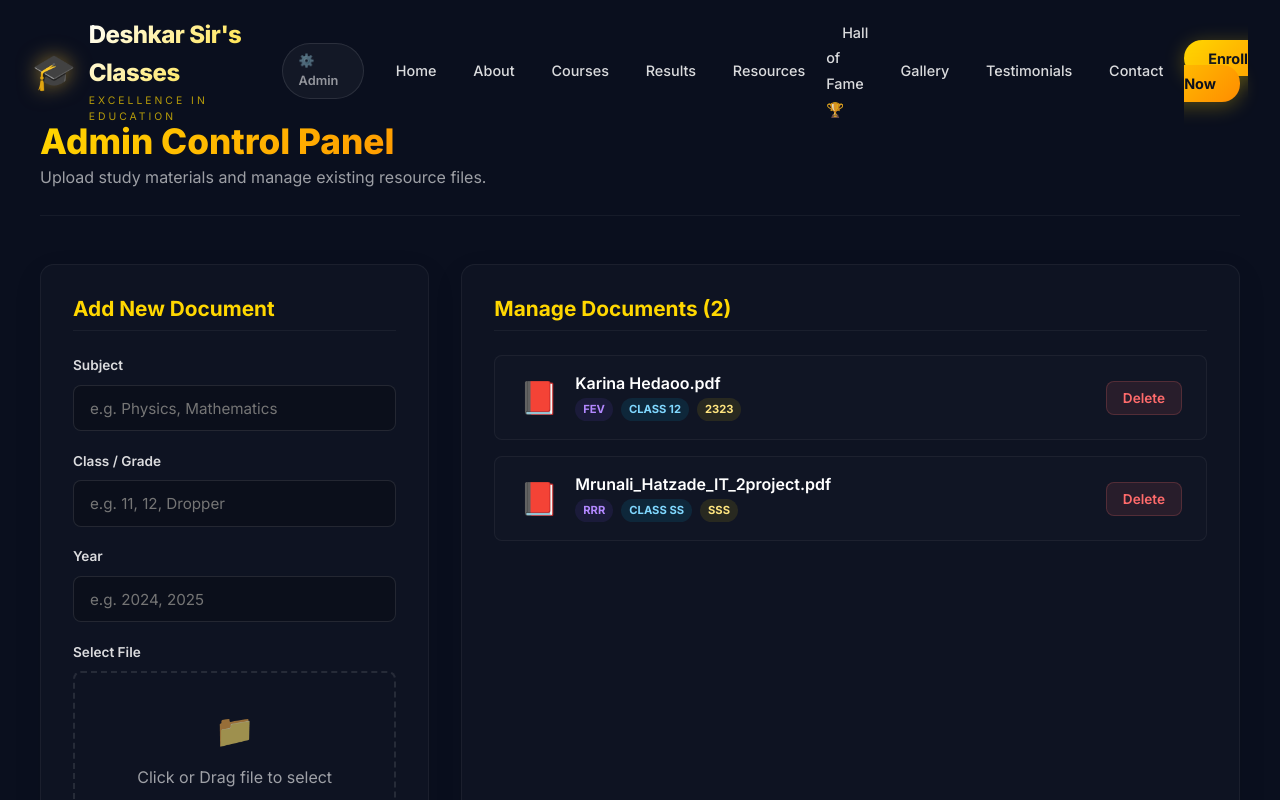
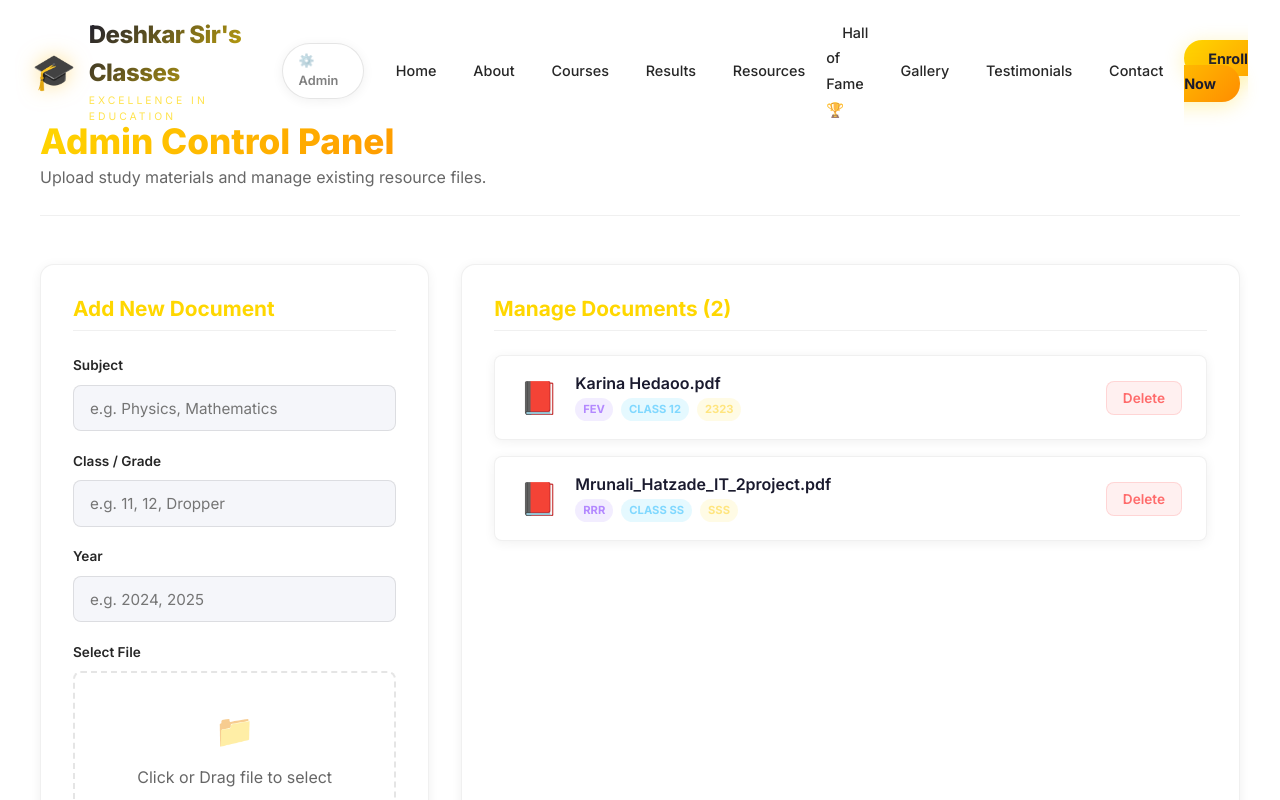
Before and after one commit to mrunali-hatzade/deshkar-sir-classes-, a Next.js app: page /admin in a window 1280 px wide. Shown: the top 800 px of the page. Built offline with nearby package versions, Linux system fonts and the light colour scheme.

Commit message:
Convert entire site from dark theme to consistent light/white theme

```diff
--- a/src/app/admin/Admin.module.css
+++ b/src/app/admin/Admin.module.css
@@ -1,7 +1,7 @@
 .container {
   min-height: 100vh;
-  background-color: #0a0f1e;
-  color: white;
+  background-color: #ffffff;
+  color: #1a1a2e;
   padding: 120px 2rem 4rem 2rem;
   font-family: var(--font-primary);
 }
@@ -16,7 +16,7 @@
   justify-content: space-between;
   align-items: center;
   margin-bottom: 3rem;
-  border-bottom: 1px solid rgba(255, 255, 255, 0.05);
+  border-bottom: 1px solid rgba(0, 0, 0, 0.06);
   padding-bottom: 1.5rem;
 }
 
@@ -48,11 +48,11 @@
 }
 
 .sectionCard {
-  background: rgba(255, 255, 255, 0.02);
-  border: 1px solid rgba(255, 255, 255, 0.05);
+  background: #ffffff;
+  border: 1px solid rgba(0, 0, 0, 0.06);
   border-radius: var(--border-radius-md);
   padding: 2rem;
-  box-shadow: var(--shadow-md);
+  box-shadow: 0 2px 12px rgba(0, 0, 0, 0.06);
 }
 
 .sectionTitle {
@@ -60,7 +60,7 @@
   font-weight: 700;
   margin-bottom: 1.5rem;
   color: var(--color-gold);
-  border-bottom: 1px solid rgba(255, 255, 255, 0.05);
+  border-bottom: 1px solid rgba(0, 0, 0, 0.06);
   padding-bottom: 0.5rem;
 }
 
@@ -83,11 +83,11 @@
 }
 
 .input, .select {
-  background: rgba(0, 0, 0, 0.2);
-  border: 1px solid rgba(255, 255, 255, 0.1);
+  background: #f5f6fa;
+  border: 1px solid rgba(0, 0, 0, 0.1);
   border-radius: var(--border-radius-sm);
   padding: 0.8rem 1rem;
-  color: white;
+  color: #1a1a2e;
   font-family: inherit;
   font-size: 0.95rem;
   outline: none;
@@ -100,7 +100,7 @@
 
 .fileInputContainer {
   position: relative;
-  border: 2px dashed rgba(255, 255, 255, 0.1);
+  border: 2px dashed rgba(0, 0, 0, 0.1);
   border-radius: var(--border-radius-sm);
   padding: 2rem 1rem;
   text-align: center;
@@ -110,7 +110,7 @@
 
 .fileInputContainer:hover {
   border-color: var(--color-gold);
-  background: rgba(255, 215, 0, 0.02);
+  background: rgba(255, 215, 0, 0.08);
 }
 
 .fileInput {
@@ -137,7 +137,7 @@
 
 .uploadBtn {
   background: linear-gradient(135deg, #ffd700 0%, #ff8c00 100%);
-  color: #0a0f1e;
+  color: #1a1a2e;
   font-weight: 700;
   padding: 0.9rem;
   border-radius: var(--border-radius-sm);
@@ -186,18 +186,19 @@
 }
 
 .documentItem {
-  background: rgba(255, 255, 255, 0.01);
-  border: 1px solid rgba(255, 255, 255, 0.05);
+  background: #ffffff;
+  border: 1px solid rgba(0, 0, 0, 0.06);
   border-radius: var(--border-radius-sm);
   padding: 1rem 1.5rem;
   display: flex;
   justify-content: space-between;
   align-items: center;
   transition: border-color var(--transition-base);
+  box-shadow: 0 2px 12px rgba(0, 0, 0, 0.06);
 }
 
 .documentItem:hover {
-  border-color: rgba(255, 255, 255, 0.1);
+  border-color: rgba(0, 0, 0, 0.1);
 }
 
 .docInfo {
@@ -276,6 +277,6 @@
   text-align: center;
   padding: 3rem;
   color: var(--color-text-muted);
-  border: 1px dashed rgba(255, 255, 255, 0.05);
+  border: 1px dashed rgba(0, 0, 0, 0.06);
   border-radius: var(--border-radius-sm);
 }
--- a/src/app/globals.css
+++ b/src/app/globals.css
@@ -10,7 +10,7 @@
 }
 
 :root {
-  --color-primary: #0a0f1e;
+  --color-primary: #ffffff;
   --color-gold: #ffd700;
   --color-gold-dark: #d4a017;
   --color-orange: #ff8c00;
@@ -18,10 +18,10 @@
   --color-purple: #7c4dff;
   --color-green: #00e676;
   --color-red: #ff6b6b;
-  --color-text-light: rgba(255, 255, 255, 0.85);
-  --color-text-muted: rgba(255, 255, 255, 0.6);
+  --color-text-light: rgba(0, 0, 0, 0.85);
+  --color-text-muted: rgba(0, 0, 0, 0.6);
   --color-bg-light: #f8f9fc;
-  --color-bg-dark: #0a0f1e;
+  --color-bg-dark: #ffffff;
   --font-primary: 'Inter', -apple-system, BlinkMacSystemFont, 'Segoe UI', Roboto, sans-serif;
   --border-radius-sm: 8px;
   --border-radius-md: 14px;
@@ -100,7 +100,7 @@
 /* ===== Selection ===== */
 ::selection {
   background: rgba(255, 215, 0, 0.3);
-  color: #0a0f1e;
+  color: #1a1a2e;
 }
 
 /* ===== Accessibility ===== */
--- a/src/app/resources/Resources.module.css
+++ b/src/app/resources/Resources.module.css
@@ -1,7 +1,7 @@
 .container {
   min-height: 100vh;
-  background-color: #0a0f1e;
-  color: white;
+  background-color: #ffffff;
+  color: #1a1a2e;
   padding: 120px 2rem 4rem 2rem;
   font-family: var(--font-primary);
 }
@@ -32,15 +32,16 @@
 }
 
 .filterSection {
-  background: rgba(255, 255, 255, 0.03);
+  background: #ffffff;
   backdrop-filter: blur(10px);
-  border: 1px solid rgba(255, 255, 255, 0.05);
+  border: 1px solid rgba(0, 0, 0, 0.06);
   border-radius: var(--border-radius-md);
   padding: 1.5rem;
   margin-bottom: 2.5rem;
   display: grid;
   grid-template-columns: repeat(auto-fit, minmax(200px, 1fr));
   gap: 1.2rem;
+  box-shadow: 0 2px 12px rgba(0, 0, 0, 0.06);
 }
 
 .inputGroup {
@@ -58,11 +59,11 @@
 }
 
 .input, .select {
-  background: rgba(0, 0, 0, 0.2);
-  border: 1px solid rgba(255, 255, 255, 0.1);
+  background: #f5f6fa;
+  border: 1px solid rgba(0, 0, 0, 0.1);
   border-radius: var(--border-radius-sm);
   padding: 0.8rem 1rem;
-  color: white;
+  color: #1a1a2e;
   font-family: inherit;
   font-size: 0.95rem;
   outline: none;
@@ -74,8 +75,8 @@
 }
 
 .select option {
-  background: #0a0f1e;
-  color: white;
+  background: #ffffff;
+  color: #1a1a2e;
 }
 
 .grid {
@@ -85,20 +86,21 @@
 }
 
 .card {
-  background: rgba(255, 255, 255, 0.02);
-  border: 1px solid rgba(255, 255, 255, 0.05);
+  background: #ffffff;
+  border: 1px solid rgba(0, 0, 0, 0.06);
   border-radius: var(--border-radius-md);
   padding: 1.5rem;
   display: flex;
   flex-direction: column;
   justify-content: space-between;
   transition: transform var(--transition-base), box-shadow var(--transition-base), border-color var(--transition-base);
+  box-shadow: 0 2px 12px rgba(0, 0, 0, 0.06);
 }
 
 .card:hover {
   transform: translateY(-5px);
   border-color: rgba(255, 215, 0, 0.3);
-  box-shadow: 0 10px 30px rgba(0, 0, 0, 0.5), 0 0 20px rgba(255, 215, 0, 0.05);
+  box-shadow: 0 10px 30px rgba(0, 0, 0, 0.1), 0 0 20px rgba(255, 215, 0, 0.05);
 }
 
 .fileIcon {
@@ -116,7 +118,7 @@
   font-weight: 700;
   margin-bottom: 0.5rem;
   word-break: break-all;
-  color: white;
+  color: #1a1a2e;
 }
 
 .metaTags {
@@ -130,7 +132,7 @@
   font-weight: 600;
   padding: 0.2rem 0.6rem;
   border-radius: 50px;
-  background: rgba(255, 255, 255, 0.05);
+  background: rgba(0, 0, 0, 0.06);
   color: var(--color-text-light);
 }
 
@@ -158,7 +160,7 @@
   justify-content: center;
   gap: 0.5rem;
   background: linear-gradient(135deg, #ffd700 0%, #ff8c00 100%);
-  color: #0a0f1e;
+  color: #1a1a2e;
   font-weight: 700;
   text-decoration: none;
   padding: 0.8rem 1.2rem;
@@ -176,8 +178,8 @@
   text-align: center;
   grid-column: 1 / -1;
   padding: 4rem 2rem;
-  background: rgba(255, 255, 255, 0.01);
-  border: 1px dashed rgba(255, 255, 255, 0.1);
+  background: #ffffff;
+  border: 1px dashed rgba(0, 0, 0, 0.1);
   border-radius: var(--border-radius-md);
   color: var(--color-text-muted);
 }
--- a/src/components/Contact.module.css
+++ b/src/components/Contact.module.css
@@ -1,6 +1,6 @@
 .contact {
   padding: 7rem 2rem;
-  background: #0a0f1e;
+  background: #ffffff;
   position: relative;
   overflow: hidden;
 }
@@ -13,7 +13,7 @@
   width: 600px;
   height: 600px;
   border-radius: 50%;
-  background: radial-gradient(circle, rgba(255, 215, 0, 0.06), transparent 70%);
+  background: radial-gradient(circle, rgba(255, 215, 0, 0.08), transparent 70%);
   pointer-events: none;
 }
 
@@ -52,7 +52,7 @@
 .title {
   font-size: clamp(2rem, 3.5vw, 2.8rem);
   font-weight: 900;
-  color: white;
+  color: #1a1a2e;
   line-height: 1.2;
   margin-bottom: 1rem;
 }
@@ -66,7 +66,7 @@
 
 .desc {
   font-size: 1.05rem;
-  color: rgba(255, 255, 255, 0.6);
+  color: rgba(0, 0, 0, 0.55);
   line-height: 1.8;
   margin-bottom: 2rem;
 }
@@ -81,14 +81,15 @@
   display: flex;
   gap: 1rem;
   padding: 1.2rem;
-  background: rgba(255, 255, 255, 0.04);
-  border: 1px solid rgba(255, 255, 255, 0.06);
+  background: #ffffff;
+  box-shadow: 0 2px 12px rgba(0,0,0,0.06);
+  border: 1px solid rgba(0, 0, 0, 0.07);
   border-radius: 16px;
   transition: all 0.3s ease;
 }
 
 .infoCard:hover {
-  background: rgba(255, 255, 255, 0.08);
+  background: #ffffff;
   border-color: rgba(255, 215, 0, 0.15);
 }
 
@@ -100,13 +101,13 @@
 .infoCard h4 {
   font-size: 0.9rem;
   font-weight: 700;
-  color: white;
+  color: #1a1a2e;
   margin: 0 0 0.3rem;
 }
 
 .infoCard p {
   font-size: 0.8rem;
-  color: rgba(255, 255, 255, 0.5);
+  color: rgba(0, 0, 0, 0.45);
   margin: 0;
   line-height: 1.5;
 }
@@ -119,8 +120,9 @@
 
 .form {
   padding: 2.5rem;
-  background: rgba(255, 255, 255, 0.04);
-  border: 1px solid rgba(255, 255, 255, 0.08);
+  background: #ffffff;
+  box-shadow: 0 2px 12px rgba(0,0,0,0.06);
+  border: 1px solid rgba(0, 0, 0, 0.08);
   border-radius: 24px;
   backdrop-filter: blur(20px);
 }
@@ -128,7 +130,7 @@
 .form h3 {
   font-size: 1.5rem;
   font-weight: 800;
-  color: white;
+  color: #1a1a2e;
   margin: 0 0 1.5rem;
   text-align: center;
 }
@@ -152,7 +154,7 @@
 .inputGroup label {
   font-size: 0.8rem;
   font-weight: 600;
-  color: rgba(255, 255, 255, 0.6);
+  color: rgba(0, 0, 0, 0.55);
   text-transform: uppercase;
   letter-spacing: 1px;
 }
@@ -161,10 +163,10 @@
 .inputGroup select,
 .inputGroup textarea {
   padding: 0.9rem 1.2rem;
-  background: rgba(255, 255, 255, 0.06);
-  border: 1px solid rgba(255, 255, 255, 0.1);
+  background: #f5f6fa;
+  border: 1px solid rgba(0, 0, 0, 0.1);
   border-radius: 12px;
-  color: white;
+  color: #1a1a2e;
   font-size: 0.95rem;
   font-family: inherit;
   transition: all 0.3s ease;
@@ -173,14 +175,14 @@
 
 .inputGroup input::placeholder,
 .inputGroup textarea::placeholder {
-  color: rgba(255, 255, 255, 0.3);
+  color: rgba(0, 0, 0, 0.35);
 }
 
 .inputGroup input:focus,
 .inputGroup select:focus,
 .inputGroup textarea:focus {
   border-color: rgba(255, 215, 0, 0.5);
-  background: rgba(255, 255, 255, 0.08);
+  background: #ffffff;
   box-shadow: 0 0 0 3px rgba(255, 215, 0, 0.1);
 }
 
@@ -189,8 +191,8 @@
 }
 
 .inputGroup select option {
-  background: #1a1f35;
-  color: white;
+  background: #ffffff;
+  color: #1a1a2e;
 }
 
 .inputGroup textarea {
@@ -203,7 +205,7 @@
   margin-top: 1.5rem;
   padding: 1rem;
   background: linear-gradient(135deg, #ffd700, #ff8c00);
-  color: #0a0f1e;
+  color: #1a1a2e;
   font-weight: 800;
   font-size: 1.05rem;
   border: none;
@@ -222,27 +224,28 @@
   text-align: center;
   margin-top: 1rem;
   font-size: 0.8rem;
-  color: rgba(255, 255, 255, 0.4);
+  color: rgba(0, 0, 0, 0.4);
 }
 
 .mapSection {
   margin-top: 2rem;
   padding: 1.5rem;
-  background: rgba(255, 255, 255, 0.04);
-  border: 1px solid rgba(255, 255, 255, 0.06);
+  background: #ffffff;
+  box-shadow: 0 2px 12px rgba(0,0,0,0.06);
+  border: 1px solid rgba(0, 0, 0, 0.07);
   border-radius: 20px;
   transition: all 0.3s ease;
 }
 
 .mapSection:hover {
   border-color: rgba(255, 215, 0, 0.15);
-  background: rgba(255, 255, 255, 0.06);
+  background: #ffffff;
 }
 
 .mapTitle {
   font-size: 1.1rem;
   font-weight: 700;
-  color: white;
+  color: #1a1a2e;
   margin: 0 0 1rem;
 }
 
@@ -264,7 +267,7 @@
   margin-top: 1rem;
   padding: 0.7rem 1.5rem;
   background: linear-gradient(135deg, #ffd700, #ff8c00);
-  color: #0a0f1e;
+  color: #1a1a2e;
   font-weight: 700;
   font-size: 0.9rem;
   border: none;
--- a/src/components/Courses.module.css
+++ b/src/components/Courses.module.css
@@ -1,6 +1,6 @@
 .courses {
   padding: 7rem 2rem;
-  background: #0a0f1e;
+  background: #ffffff;
   position: relative;
   overflow: hidden;
 }
@@ -45,7 +45,7 @@
 .title {
   font-size: clamp(2rem, 4vw, 3rem);
   font-weight: 900;
-  color: white;
+  color: #1a1a2e;
   margin-bottom: 1rem;
 }
 
@@ -58,7 +58,7 @@
 
 .desc {
   font-size: 1.05rem;
-  color: rgba(255, 255, 255, 0.6);
+  color: rgba(0, 0, 0, 0.55);
   max-width: 600px;
   margin: 0 auto;
   line-height: 1.7;
@@ -73,8 +73,9 @@
 .card {
   position: relative;
   padding: 2rem;
-  background: rgba(255, 255, 255, 0.04);
-  border: 1px solid rgba(255, 255, 255, 0.08);
+  background: #ffffff;
+  box-shadow: 0 2px 12px rgba(0,0,0,0.06);
+  border: 1px solid rgba(0, 0, 0, 0.08);
   border-radius: 20px;
   overflow: hidden;
   transition: all 0.4s cubic-bezier(0.4, 0, 0.2, 1);
@@ -85,7 +86,7 @@
 .card:hover {
   transform: translateY(-8px) !important;
   border-color: rgba(255, 215, 0, 0.2);
-  background: rgba(255, 255, 255, 0.06);
+  background: #ffffff;
   box-shadow: 0 20px 60px rgba(0, 0, 0, 0.3);
 }
 
@@ -124,7 +125,7 @@
 .cardTitle {
   font-size: 1.3rem;
   font-weight: 800;
-  color: white;
+  color: #1a1a2e;
   margin-bottom: 0.5rem;
 }
 
@@ -142,7 +143,7 @@
 
 .cardPricePeriod {
   font-size: 0.85rem;
-  color: rgba(255, 255, 255, 0.6);
+  color: rgba(0, 0, 0, 0.55);
 }
 
 .cardMeta {
@@ -153,12 +154,12 @@
 
 .cardMeta span {
   font-size: 0.8rem;
-  color: rgba(255, 255, 255, 0.5);
+  color: rgba(0, 0, 0, 0.45);
 }
 
 .cardDesc {
   font-size: 0.9rem;
-  color: rgba(255, 255, 255, 0.55);
+  color: rgba(0, 0, 0, 0.5);
   line-height: 1.6;
   margin-bottom: 1.2rem;
 }
@@ -171,7 +172,7 @@
 
 .cardFeatures li {
   font-size: 0.82rem;
-  color: rgba(255, 255, 255, 0.6);
+  color: rgba(0, 0, 0, 0.55);
   padding: 0.3rem 0;
   display: flex;
   align-items: center;
@@ -190,7 +191,7 @@
   text-align: center;
   padding: 0.75rem 1.5rem;
   border-radius: 12px;
-  color: #0a0f1e;
+  color: #1a1a2e;
   font-weight: 700;
   font-size: 0.9rem;
   text-decoration: none;
--- a/src/components/Footer.tsx
+++ b/src/components/Footer.tsx
@@ -5,7 +5,7 @@
     <footer className={styles.footer}>
       <div className={styles.footerWave}>
         <svg viewBox="0 0 1440 120" preserveAspectRatio="none">
-          <path d="M0,60 C360,120 720,0 1080,60 C1260,90 1380,30 1440,60 L1440,120 L0,120 Z" fill="rgba(10,15,30,1)"/>
+          <path d="M0,60 C360,120 720,0 1080,60 C1260,90 1380,30 1440,60 L1440,120 L0,120 Z" fill="rgba(245,246,250,1)"/>
         </svg>
       </div>
       <div className={styles.container}>
--- a/src/components/Hero.module.css
+++ b/src/components/Hero.module.css
@@ -19,9 +19,9 @@
   z-index: 1;
   background: linear-gradient(
     135deg,
-    rgba(10, 15, 30, 0.95) 0%,
-    rgba(10, 15, 30, 0.7) 40%,
-    rgba(20, 30, 60, 0.6) 100%
+    rgba(255, 255, 255, 0.95) 0%,
+    rgba(255, 255, 255, 0.7) 40%,
+    rgba(255, 255, 255, 0.6) 100%
   );
 }
 
@@ -86,7 +86,7 @@
 .title {
   font-size: clamp(2.5rem, 6vw, 4.5rem);
   font-weight: 900;
-  color: white;
+  color: #1a1a2e;
   line-height: 1.15;
   margin-bottom: 1.5rem;
   letter-spacing: -1px;
@@ -111,7 +111,7 @@
 
 .subtitle {
   font-size: clamp(1rem, 2vw, 1.2rem);
-  color: rgba(255, 255, 255, 0.75);
+  color: rgba(0, 0, 0, 0.7);
   max-width: 700px;
   margin: 0 auto 2.5rem;
   line-height: 1.8;
@@ -137,7 +137,7 @@
   gap: 0.5rem;
   padding: 1rem 2.5rem;
   background: linear-gradient(135deg, #ffd700 0%, #ff8c00 100%);
-  color: #0a0f1e;
+  color: #1a1a2e;
   font-weight: 700;
   font-size: 1.05rem;
   border-radius: 50px;
@@ -163,20 +163,21 @@
   display: inline-flex;
   align-items: center;
   padding: 1rem 2.5rem;
-  background: rgba(255, 255, 255, 0.08);
-  color: white;
+  background: #ffffff;
+  color: #1a1a2e;
   font-weight: 600;
   font-size: 1.05rem;
   border-radius: 50px;
   text-decoration: none;
-  border: 1px solid rgba(255, 255, 255, 0.2);
+  border: 1px solid rgba(0, 0, 0, 0.15);
   transition: all 0.3s ease;
   backdrop-filter: blur(10px);
+  box-shadow: 0 2px 12px rgba(0,0,0,0.06);
 }
 
 .secondaryBtn:hover {
-  background: rgba(255, 255, 255, 0.15);
-  border-color: rgba(255, 255, 255, 0.4);
+  background: #f5f6fa;
+  border-color: rgba(0, 0, 0, 0.2);
   transform: translateY(-3px);
 }
 
@@ -186,10 +187,11 @@
   justify-content: center;
   gap: 2rem;
   padding: 2rem 3rem;
-  background: rgba(255, 255, 255, 0.05);
+  background: #ffffff;
   backdrop-filter: blur(20px);
   border-radius: 20px;
-  border: 1px solid rgba(255, 255, 255, 0.08);
+  border: 1px solid rgba(0, 0, 0, 0.08);
+  box-shadow: 0 2px 12px rgba(0,0,0,0.06);
   opacity: 0;
   transform: translateY(30px);
   transition: all 0.8s cubic-bezier(0.4, 0, 0.2, 1) 0.6s;
@@ -213,7 +215,7 @@
 
 .statLabel {
   font-size: 0.8rem;
-  color: rgba(255, 255, 255, 0.6);
+  color: rgba(0, 0, 0, 0.55);
   text-transform: uppercase;
   letter-spacing: 1px;
 }
@@ -221,7 +223,7 @@
 .statDivider {
   width: 1px;
   height: 40px;
-  background: rgba(255, 255, 255, 0.15);
+  background: rgba(0, 0, 0, 0.12);
 }
 
 .visible .badge,
@@ -248,7 +250,7 @@
 }
 
 .scrollIndicator span {
-  color: rgba(255, 255, 255, 0.4);
+  color: rgba(0, 0, 0, 0.4);
   font-size: 0.7rem;
   text-transform: uppercase;
   letter-spacing: 2px;
@@ -257,7 +259,7 @@
 .scrollMouse {
   width: 24px;
   height: 38px;
-  border: 2px solid rgba(255, 255, 255, 0.3);
+  border: 2px solid rgba(0, 0, 0, 0.3);
   border-radius: 12px;
   display: flex;
   justify-content: center;
--- a/src/components/Navbar.module.css
+++ b/src/components/Navbar.module.css
@@ -10,12 +10,12 @@
 }
 
 .navbar.scrolled {
-  background: rgba(10, 15, 30, 0.92);
+  background: rgba(255, 255, 255, 0.95);
   backdrop-filter: blur(20px) saturate(180%);
   -webkit-backdrop-filter: blur(20px) saturate(180%);
-  box-shadow: 0 4px 30px rgba(0, 0, 0, 0.3);
+  box-shadow: 0 4px 30px rgba(0, 0, 0, 0.08);
   padding: 0.6rem 0;
-  border-bottom: 1px solid rgba(255, 255, 255, 0.05);
+  border-bottom: 1px solid rgba(0, 0, 0, 0.06);
 }
 
 .container {
@@ -32,7 +32,7 @@
   align-items: center;
   gap: 0.8rem;
   text-decoration: none;
-  color: white;
+  color: #1a1a2e;
 }
 
 .logoIcon {
@@ -49,7 +49,7 @@
   font-size: 1.5rem;
   font-weight: 800;
   letter-spacing: -0.5px;
-  background: linear-gradient(135deg, #fff 0%, #ffd700 100%);
+  background: linear-gradient(135deg, #1a1a2e 0%, #ffd700 100%);
   -webkit-background-clip: text;
   -webkit-text-fill-color: transparent;
   background-clip: text;
@@ -69,15 +69,16 @@
   gap: 0.4rem;
   font-size: 0.8rem;
   font-weight: 600;
-  color: rgba(255, 255, 255, 0.55);
-  background: rgba(255, 255, 255, 0.04);
-  border: 1px solid rgba(255, 255, 255, 0.1);
+  color: rgba(0, 0, 0, 0.5);
+  background: #ffffff;
+  border: 1px solid rgba(0, 0, 0, 0.1);
   padding: 0.4rem 1rem;
   border-radius: 50px;
   text-decoration: none;
   transition: all 0.3s ease;
   margin-left: auto;
   margin-right: 1rem;
+  box-shadow: 0 2px 12px rgba(0,0,0,0.06);
 }
 
 .adminBtn:hover {
@@ -96,7 +97,7 @@
 }
 
 .navLinks li a {
-  color: rgba(255, 255, 255, 0.85);
+  color: rgba(0, 0, 0, 0.85);
   text-decoration: none;
   font-size: 0.9rem;
   font-weight: 500;
@@ -113,7 +114,7 @@
 
 .ctaBtn {
   background: linear-gradient(135deg, #ffd700 0%, #ff8c00 100%) !important;
-  color: #0a0f1e !important;
+  color: #1a1a2e !important;
   font-weight: 700 !important;
   padding: 0.6rem 1.5rem !important;
   border-radius: 50px !important;
@@ -142,7 +143,7 @@
   display: block;
   width: 28px;
   height: 2px;
-  background: white;
+  background: #1a1a2e;
   transition: all 0.3s ease;
   border-radius: 2px;
 }
@@ -171,14 +172,14 @@
     width: 75%;
     max-width: 350px;
     height: 100vh;
-    background: rgba(10, 15, 30, 0.98);
+    background: rgba(255, 255, 255, 0.95);
     backdrop-filter: blur(30px);
     flex-direction: column;
     justify-content: center;
     gap: 0.5rem;
     padding: 2rem;
     transition: right 0.4s cubic-bezier(0.4, 0, 0.2, 1);
-    box-shadow: -10px 0 40px rgba(0, 0, 0, 0.5);
+    box-shadow: -10px 0 40px rgba(0, 0, 0, 0.1);
   }
 
   .navLinks.open {
--- a/src/components/Results.module.css
+++ b/src/components/Results.module.css
@@ -1,6 +1,6 @@
 .results {
   padding: 7rem 2rem;
-  background: linear-gradient(135deg, #0a0f1e 0%, #131b35 100%);
+  background: linear-gradient(135deg, #f8f9fc 0%, #eef0f5 100%);
   position: relative;
   overflow: hidden;
 }
@@ -14,7 +14,7 @@
   width: 600px;
   height: 600px;
   border-radius: 50%;
-  background: radial-gradient(circle, rgba(255, 215, 0, 0.05), transparent 70%);
+  background: radial-gradient(circle, rgba(255, 215, 0, 0.08), transparent 70%);
   pointer-events: none;
 }
 
@@ -48,7 +48,7 @@
 .title {
   font-size: clamp(2rem, 4vw, 3rem);
   font-weight: 900;
-  color: white;
+  color: #1a1a2e;
 }
 
 .gold {
@@ -71,15 +71,16 @@
 .counter {
   text-align: center;
   padding: 2rem;
-  background: rgba(255, 255, 255, 0.04);
-  border: 1px solid rgba(255, 255, 255, 0.08);
+  background: #ffffff;
+  box-shadow: 0 2px 12px rgba(0,0,0,0.06);
+  border: 1px solid rgba(0, 0, 0, 0.08);
   border-radius: 20px;
   backdrop-filter: blur(10px);
   transition: all 0.3s ease;
 }
 
 .counter:hover {
-  background: rgba(255, 255, 255, 0.08);
+  background: #ffffff;
   border-color: rgba(255, 215, 0, 0.2);
   transform: translateY(-5px);
 }
@@ -96,7 +97,7 @@
 
 .counterLabel {
   font-size: 0.9rem;
-  color: rgba(255, 255, 255, 0.6);
+  color: rgba(0, 0, 0, 0.55);
   font-weight: 500;
 }
 
@@ -111,8 +112,9 @@
   align-items: center;
   gap: 1rem;
   padding: 1.2rem 1.5rem;
-  background: rgba(255, 255, 255, 0.04);
-  border: 1px solid rgba(255, 255, 255, 0.06);
+  background: #ffffff;
+  box-shadow: 0 2px 12px rgba(0,0,0,0.06);
+  border: 1px solid rgba(0, 0, 0, 0.07);
   border-radius: 16px;
   transition: all 0.4s ease;
   opacity: 0;
@@ -120,7 +122,7 @@
 }
 
 .topperCard:hover {
-  background: rgba(255, 255, 255, 0.08);
+  background: #ffffff;
   border-color: rgba(255, 215, 0, 0.15);
   transform: translateY(-3px) !important;
 }
@@ -135,7 +137,7 @@
   justify-content: center;
   font-weight: 800;
   font-size: 0.9rem;
-  color: #0a0f1e;
+  color: #1a1a2e;
   flex-shrink: 0;
 }
 
@@ -146,13 +148,13 @@
 .topperInfo h4 {
   font-size: 0.95rem;
   font-weight: 700;
-  color: white;
+  color: #1a1a2e;
   margin: 0 0 0.2rem;
 }
 
 .topperExam {
   font-size: 0.75rem;
-  color: rgba(255, 255, 255, 0.5);
+  color: rgba(0, 0, 0, 0.45);
 }
 
 .topperRank {
@@ -169,7 +171,7 @@
 
 .rankScore {
   font-size: 0.75rem;
-  color: rgba(255, 255, 255, 0.4);
+  color: rgba(0, 0, 0, 0.4);
 }
 
 .actionContainer {
@@ -183,7 +185,7 @@
 
 .viewAllBtn {
   background: linear-gradient(135deg, #ffd700 0%, #ff8c00 100%);
-  color: #0a0f1e;
+  color: #1a1a2e;
   font-weight: 700;
   font-size: 1.05rem;
   padding: 0.9rem 2.2rem;
--- a/src/components/TopScorersPopup.module.css
+++ b/src/components/TopScorersPopup.module.css
@@ -1,7 +1,7 @@
 .overlay {
   position: fixed;
   inset: 0;
-  background: rgba(10, 15, 30, 0.85);
+  background: rgba(255, 255, 255, 0.95);
   backdrop-filter: blur(10px);
   z-index: 9999;
   display: flex;
@@ -14,14 +14,14 @@
 }
 
 .modal {
-  background: #0a0f1e;
+  background: #ffffff;
   border: 1px solid rgba(255, 215, 0, 0.3);
   border-radius: 24px;
   padding: 2.5rem;
   max-width: 700px;
   width: 100%;
   position: relative;
-  box-shadow: 0 25px 60px rgba(0, 0, 0, 0.5), 0 0 40px rgba(255, 215, 0, 0.1);
+  box-shadow: 0 25px 60px rgba(0, 0, 0, 0.1), 0 0 40px rgba(255, 215, 0, 0.1);
   animation: slideUp 0.5s cubic-bezier(0.4, 0, 0.2, 1);
   text-align: center;
   margin: auto;
@@ -31,9 +31,9 @@
   position: absolute;
   top: 12px;
   right: 12px;
-  background: rgba(255, 255, 255, 0.1);
-  border: 1px solid rgba(255, 255, 255, 0.2);
-  color: white;
+  background: rgba(0, 0, 0, 0.05);
+  border: 1px solid rgba(0, 0, 0, 0.1);
+  color: #1a1a2e;
   font-size: 1.8rem;
   width: 44px;
   height: 44px;
@@ -58,9 +58,9 @@
   width: 100%;
   margin-top: 1rem;
   padding: 0.8rem;
-  background: rgba(255, 255, 255, 0.08);
-  border: 1px solid rgba(255, 255, 255, 0.15);
-  color: rgba(255, 255, 255, 0.7);
+  background: rgba(0, 0, 0, 0.05);
+  border: 1px solid rgba(0, 0, 0, 0.1);
+  color: rgba(0, 0, 0, 0.65);
   font-size: 1rem;
   font-weight: 600;
   border-radius: 12px;
@@ -70,8 +70,8 @@
 }
 
 .closeBtnBottom:hover {
-  background: rgba(255, 255, 255, 0.12);
-  color: white;
+  background: rgba(0, 0, 0, 0.1);
+  color: #1a1a2e;
 }
 
 .header h2 {
@@ -85,7 +85,7 @@
 }
 
 .header p {
-  color: rgba(255, 255, 255, 0.7);
+  color: rgba(0, 0, 0, 0.65);
   font-size: 1.1rem;
   margin-bottom: 2rem;
 }
@@ -98,17 +98,18 @@
 }
 
 .card {
-  background: rgba(255, 255, 255, 0.05);
-  border: 1px solid rgba(255, 255, 255, 0.1);
+  background: #ffffff;
+  border: 1px solid rgba(0, 0, 0, 0.06);
   border-radius: 16px;
   padding: 1.5rem 1rem;
   transition: transform 0.3s ease;
+  box-shadow: 0 2px 12px rgba(0, 0, 0, 0.06);
 }
 
 .card:hover {
   transform: translateY(-5px);
   border-color: rgba(255, 215, 0, 0.3);
-  background: rgba(255, 255, 255, 0.08);
+  background: #ffffff;
 }
 
 .imageWrap {
@@ -139,14 +140,14 @@
 }
 
 .card h4 {
-  color: white;
+  color: #1a1a2e;
   margin: 0 0 0.3rem;
   font-size: 1.1rem;
 }
 
 .exam {
   display: block;
-  color: rgba(255, 255, 255, 0.6);
+  color: rgba(0, 0, 0, 0.55);
   font-size: 0.85rem;
   margin-bottom: 0.5rem;
 }
@@ -163,7 +164,7 @@
 
 .ctaBtn {
   background: linear-gradient(135deg, #ffd700, #ff8c00);
-  color: #0a0f1e;
+  color: #1a1a2e;
   border: none;
   padding: 0.8rem 2.5rem;
   border-radius: 50px;
```
Also changed, not shown: src/app/crop-helper/page.tsx (+8 -8 lines), src/components/Footer.module.css (+8 -7 lines).
